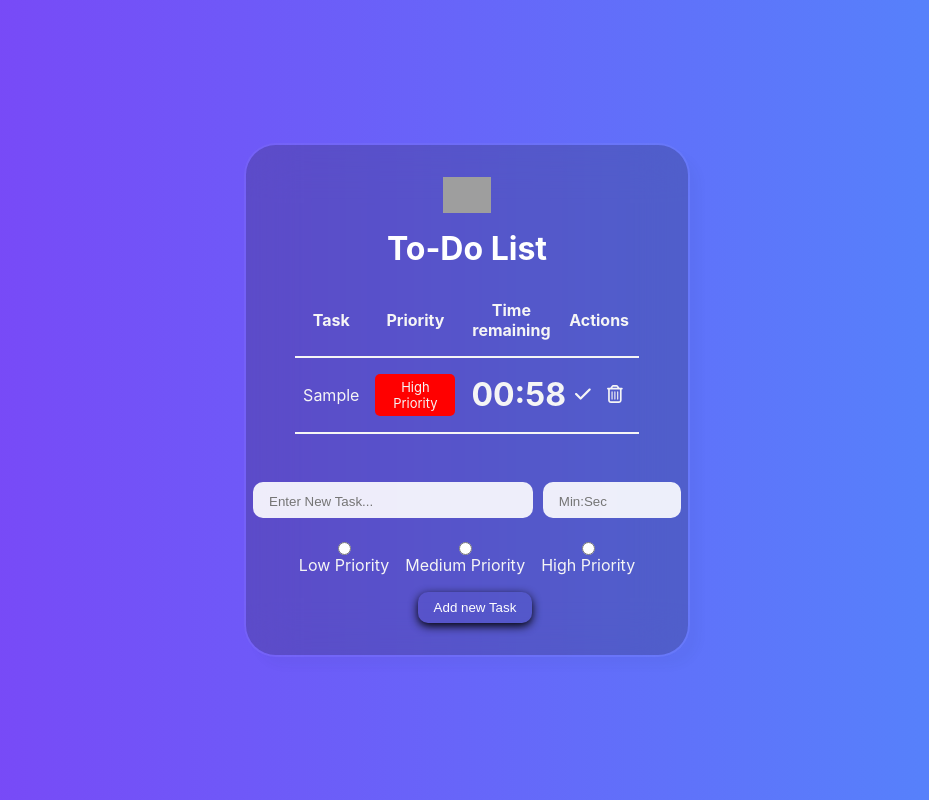
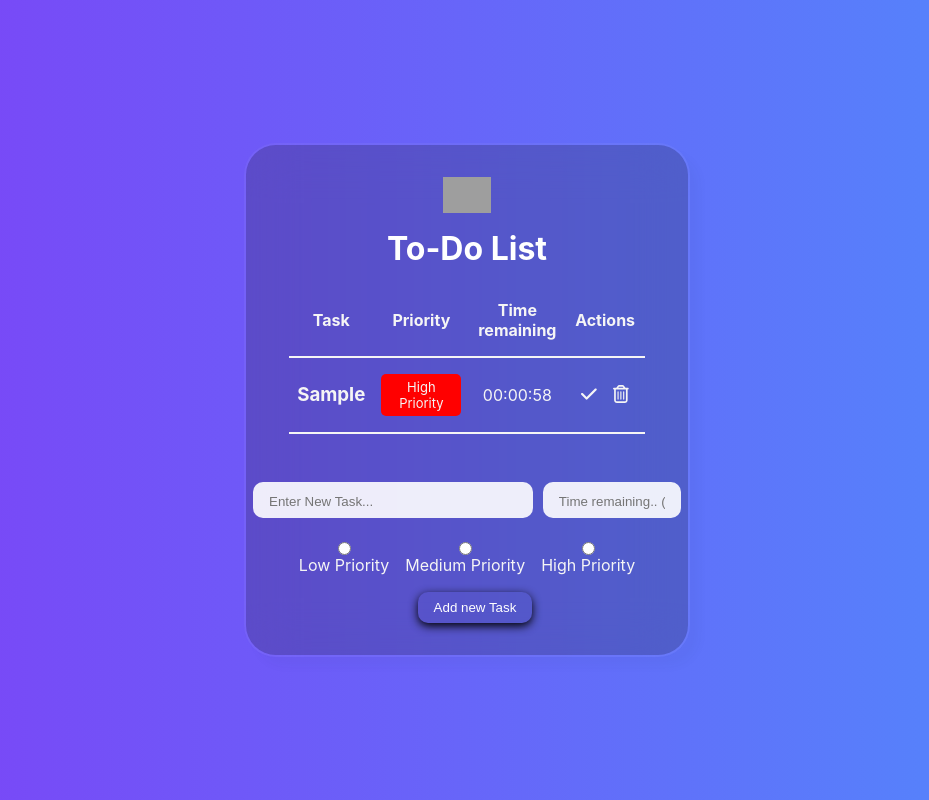
Before and after one commit to Harsh09889/beautiful-todo, a React (Create React App) app: page / in a window 1280 px wide. Both pictures are taken after typing "Sample", "Sample" into the empty fields and a click on the button "Add new Task". Shown: the whole page, without its empty margins (175-1104 px from the left). Built offline with nearby package versions, Linux system fonts and the light colour scheme; grey boxes are pictures that could not be loaded; the HTML template or start-up script is replaced by a standard one.

Commit message:
timer updated

```diff
--- a/src/components/AddTask.js
+++ b/src/components/AddTask.js
@@ -43,7 +43,7 @@ export default function AddTask(props) {
                     <input type="text" id="form" className="form-control" placeholder='Enter New Task...' value={taskText} onChange={textChanged} />
                 </div>
                 <div className="form-outline-time">
-                    <input type="text" id="form2" className="form-control" placeholder='Min:Sec' value={timeRem} onChange={timeChanged} />
+                    <input type="text" id="form2" className="form-control" placeholder='Time remaining.. (Min:Sec)' value={timeRem} onChange={timeChanged} />
                 </div>
 
             </div>
--- a/src/components/RowItem.js
+++ b/src/components/RowItem.js
@@ -1,42 +1,49 @@
-import React from 'react'
-import { FontAwesomeIcon } from '@fortawesome/react-fontawesome'
-import { faCheck } from '@fortawesome/free-solid-svg-icons'
-import { faTrashAlt } from '@fortawesome/free-regular-svg-icons'
-import Timer from './Timer'
-
+import React from "react";
+import { FontAwesomeIcon } from "@fortawesome/react-fontawesome";
+import { faCheck } from "@fortawesome/free-solid-svg-icons";
+import { faTrashAlt } from "@fortawesome/free-regular-svg-icons";
+import Timer from "./Timer";
 
 export default function RowItem(props) {
-
-    const styles ={
-        backgroundColor: props.isComplete ? 'green' : 'transparent'
-    }
+  const styles = {
+    backgroundColor: props.isComplete ? "green" : "transparent",
+  };
 
   return (
-
     <tr style={styles}>
-            <td className='task-td'>
-                <span>
-                    {props.task}
-                </span>
+      <td className="task-td">
+        <h3>{props.task}</h3>
       </td>
 
-            <td className='priority-td'>
-                <span className={`${props.priority}-p`}>
-                    {props.priority} Priority
+      <td className="priority-td">
+        <span className={`${props.priority}-p`}>{props.priority} Priority</span>
+      </td>
+
+      <td>
+        <span>
+          <Timer
+            id={props.id}
+            timeUpdate={() => props.timeUpdate()}
+            initialSeconds={props.initialSeconds}
+            initialMinute={props.initialMinute}
+            initialHours = {props.initialHours}
+            timeTrack = {props.timeTrack}
+          />
         </span>
       </td>
 
       <td>
-                <span>
-                    <Timer id={props.id} timeUpdate= {() => props.timeUpdate()} initialSeconds= {props.initialSeconds} initialMinute={props.initialMinute}/>
-                </span>
-            </td>
-
-            <td>
-                <FontAwesomeIcon onClick={props.toggleIsComplete} className='action-icon' icon={faCheck} />
-                <FontAwesomeIcon onClick={props.deleteTask} className='action-icon' icon={faTrashAlt} />
+        <FontAwesomeIcon
+          onClick={props.toggleIsComplete}
+          className="action-icon"
+          icon={faCheck}
+        />
+        <FontAwesomeIcon
+          onClick={props.deleteTask}
+          className="action-icon"
+          icon={faTrashAlt}
+        />
       </td>
     </tr>
-
-    )
+  );
 }
--- a/src/components/Table.js
+++ b/src/components/Table.js
@@ -1,81 +1,96 @@
-import React from 'react'
-import RowItem from './RowItem'
+import React from "react";
+import RowItem from "./RowItem";
 import { useState, useEffect } from "react";
 // import Tasks from './Tasks';
-import AddTask from './AddTask';
+import AddTask from "./AddTask";
 
 const getLocalItems = () => {
-    let Tasks = localStorage.getItem('todoList');
+  let Tasks = localStorage.getItem("todoList");
   if (Tasks) {
-        return JSON.parse(localStorage.getItem('todoList'))
+    return JSON.parse(localStorage.getItem("todoList"));
   } else {
     return [];
   }
-}
+};
 
 export default function Table() {
-
   const [tasks, setTasks] = useState(getLocalItems());
 
   const toggleIsComplete = (id) => {
-
     setTasks((prev) => {
-
       let newer = prev.map((task) => {
-                return task.id === id ? { ...task, isComplete: !task.isComplete } : { ...task };
-            })
+        return task.id === id
+          ? { ...task, isComplete: !task.isComplete }
+          : { ...task };
+      });
 
       return newer;
-        })
-    }
+    });
+  };
 
   const addTaskHandler = (taskText, priority, timeRem) => {
-
     let s = timeRem.split(":");
-        let sec = 0
-        let min = 0
-        if (s[0] !== '') min = Number(s[0])
-        if (s[1]) sec = Number(s[1])
+    let hrs = 0;
+    let sec = 0;
+    let min = 0;
+    if (s[0] !== "") hrs = Number(s[0]);
+    if (s[1] !== "") min = Number(s[1]);
+    if (s[2]) sec = Number(s[2]);
     const newTask = {
       id: tasks.length + 1,
       task: taskText,
       priority: priority,
       isComplete: false,
       initialSeconds: sec,
-            initialMinute: min
+      initialMinute: min,
+      initialHours: hrs
+    };
+
+    const newTasks = [...tasks];
+    newTasks.push(newTask);
+    setTasks(newTasks);
+  };
+
+  const deleteTask = (id) => {
+    const delTasks = [];
+
+    tasks.map((task) => {
+      return task.id !== id && delTasks.push(task);
+    });
+
+    setTasks(delTasks);
+  };
+
+  useEffect(() => {
+    localStorage.setItem("todoList", JSON.stringify(tasks));
+  }, [tasks]);
+
+  const timeUpdate = (id) => {
+    setTasks((prev) => {
+      let newer = prev.map((task) => {
+        return task.id === id
+          ? { ...task,initialHours:0 ,initialMinute: 0, initialSeconds: 0 }
+          : { ...task };
+      });
+
+      return newer;
+    });
+  };
+
+  const timeTrack = (id, hours, minutes, seconds) => {
+    console.log(id,hours,minutes,seconds)
+    setTasks((prev) => {
+      let newer = prev.map((task) => {
+        return task.id === id
+          ? { ...task, initialHours:hours,initialMinute: minutes, initialSeconds: seconds}
+          : { ...task };
+      });
+
+      return newer;
+    });
   }
 
-        const newTasks = [...tasks]
-        newTasks.push(newTask)
-        setTasks(newTasks)
-    }
-
-    const deleteTask = (id) => {
-
-        const delTasks = []
-
-        tasks.map((task) => {
-            return (task.id !== id && delTasks.push(task))
-        })
-
-        setTasks(delTasks)
-    }
-
-    useEffect(() => {
-        localStorage.setItem('todoList', JSON.stringify(tasks));
-    }, [tasks]);
-
-
-    const timeUpdate = (id) =>{
-        setTasks((prev) => {
-
-            let newer = prev.map((task) => {
-                return task.id === id ? { ...task, initialMinute: 0, initialSeconds:0 } : { ...task };
-            })
-
-            return newer;
-        })
-    }
+  // console.log(timeTrack)
 
   const row = tasks.map((task) => {
     return (
@@ -87,12 +102,14 @@ export default function Table() {
         toggleIsComplete={() => toggleIsComplete(task.id)}
         isComplete={task.isComplete}
         deleteTask={() => deleteTask(task.id)}
+        initialHours = {task.initialHours}
         initialSeconds={task.initialSeconds}
         initialMinute={task.initialMinute}
-                timeUpdate={() => timeUpdate(task.id)}
+        timeUpdate={timeUpdate}
+        timeTrack = {timeTrack}
       />
-        )
-    })
+    );
+  });
 
   return (
     <>
@@ -105,12 +122,9 @@ export default function Table() {
             <th>Actions</th>
           </tr>
         </thead>
-                <tbody>
-                    {row}
-                </tbody>
+        <tbody>{row}</tbody>
       </table>
       <AddTask add={addTaskHandler} />
     </>
-
-    )
+  );
 }
--- a/src/components/Timer.js
+++ b/src/components/Timer.js
@@ -1,43 +1,72 @@
-import React from 'react'
-import { useState, useEffect } from 'react';
+import React from "react";
+import { useState, useEffect } from "react";
 
 const Timer = (props) => {
-    const {initialMinute = 0,initialSeconds = 10} = props;
-    const [ minutes, setMinutes ] = useState(initialMinute);
-    const [seconds, setSeconds ] =  useState(initialSeconds);
+  let time = localStorage.getItem('as');
+  let initialHours, initialMinute, initialSeconds;
 
+  if (time) {
+    let timeSeperated = time.split(":");
+    initialHours = timeSeperated[0];
+    initialMinute = timeSeperated[1];
+    initialSeconds = timeSeperated[2];
+  } else {
+    initialHours = props.initialHours;
+    initialMinute = props.initialMinute;
+    initialSeconds = props.initialSeconds;
+  }
 
-    useEffect(()=>{
+  const [hours, setHours] = useState(initialHours);
+  const [minutes, setMinutes] = useState(initialMinute);
+  const [seconds, setSeconds] = useState(initialSeconds);
+
+  useEffect(() => {
     let myInterval = setInterval(() => {
       if (seconds > 0) {
         setSeconds(seconds - 1);
       }
       if (seconds === 0) {
         if (minutes === 0) {
-                    props.timeUpdate();
-                    clearInterval(myInterval)
-
+          if (hours === 0) {
+            props.timeUpdate(props.id);
+            clearInterval(myInterval);
+          } else {
+            // If hours are not zero but Minutes and seconds are
+            setHours(hours - 1);
+            setMinutes(59);
+            setSeconds(59);
+          }
+        } else if (hours === 0) {
+          setHours(0);
+          setMinutes(minutes - 1);
+          setSeconds(59);
         } else {
           setMinutes(minutes - 1);
           setSeconds(59);
         }
       }
+    //   console.log(props.id,hours,minutes,seconds)
+        props.timeTrack(props.id,hours,minutes,seconds)
 
-
-        }, 1000)
-        return ()=> {
+    }, 1000);
+    return () => {
       clearInterval(myInterval);
     };
   });
 
   return (
     <div>
-        { minutes === 0 && seconds === 0
-            ? <h3 className='timer-text time-up'>Time's up</h3>
-            : <h1 className='timer-text'> {minutes ? minutes : '00'}:{seconds < 10 ?  `0${seconds}` : seconds}</h1>
-        }
+      {hours === 0 && minutes === 0 && seconds === 0 ? (
+        <h3 className="timer-text time-up">Time's up</h3>
+      ) : (
+        <p className="timer-text">
+          {" "}
+          {hours ? hours : "00"}:{minutes ? minutes : "00"}:
+          {seconds < 10 ? `0${seconds}` : seconds}
+        </p>
+      )}
     </div>
-    )
-}
+  );
+};
 
 export default Timer;
```
Lines whose indentation alone changed are shown as unchanged.
